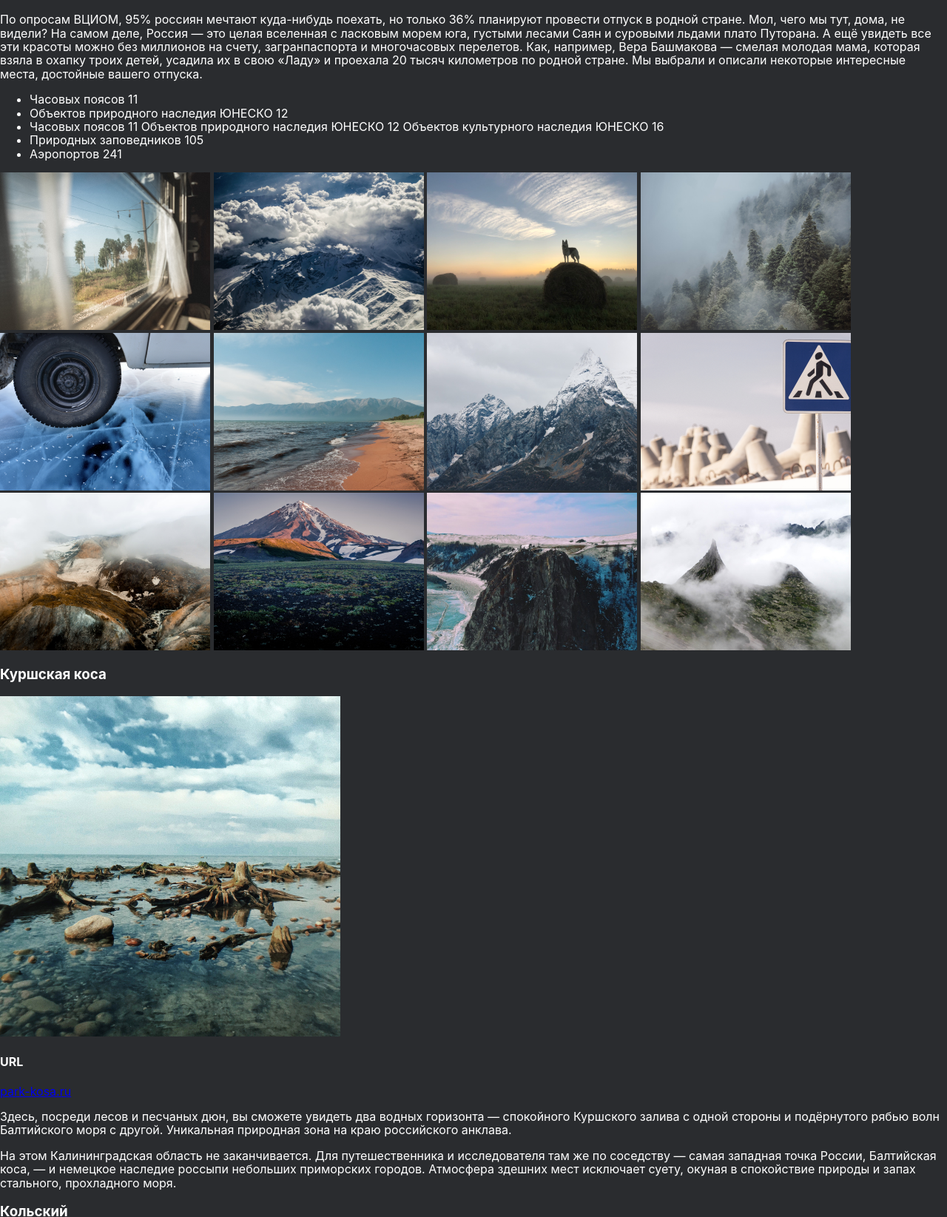
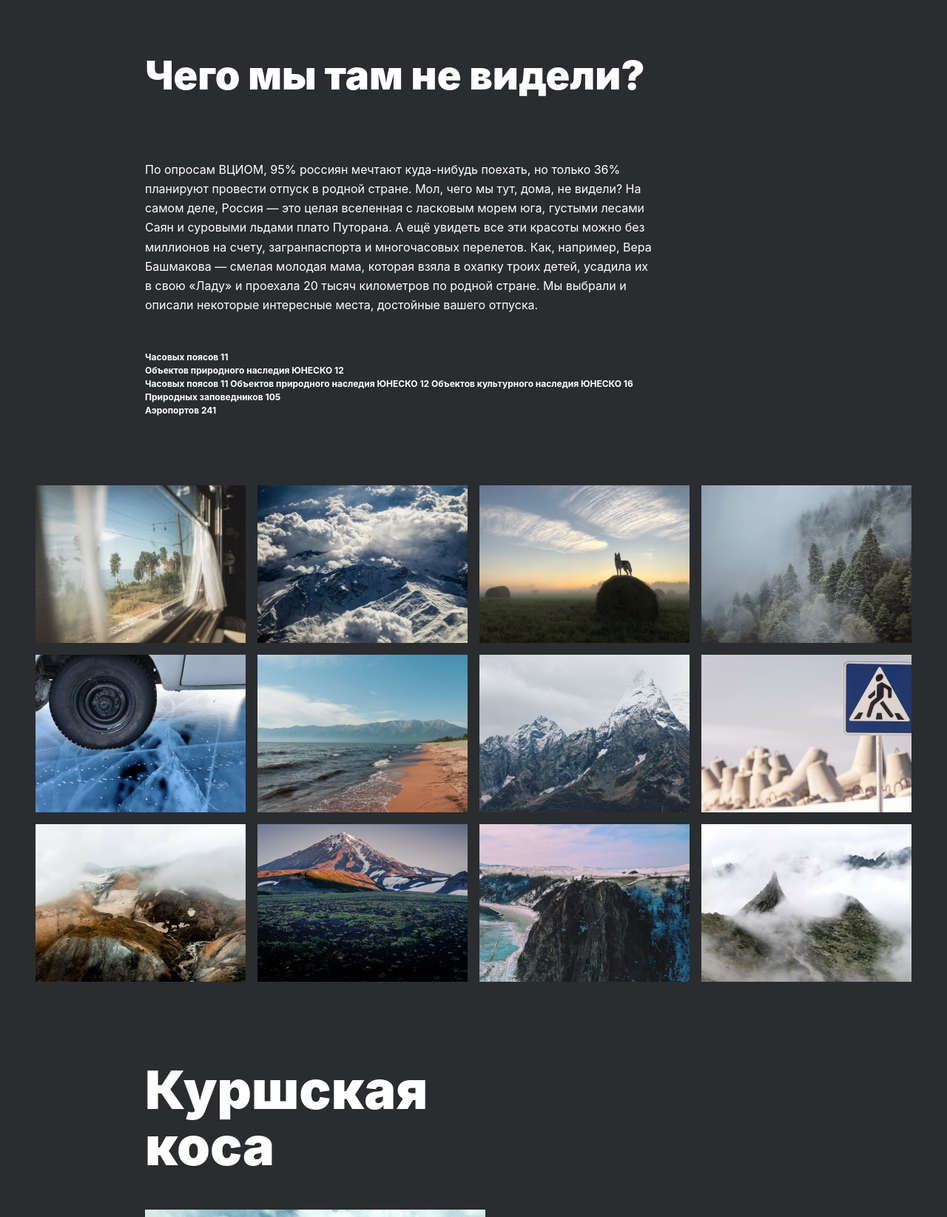
Before and after one commit to Refrkehl/Travel-to-Russia, a plain HTML site: page index.html in a window 1280 px wide. Shown: the part 1155-2800 px from the top of the page at 74% size. Drawn offline with Linux system fonts and the light colour scheme.

Commit message:
исправлены некоторые недочеты в стилях, добавлены отступы

```diff
--- a/index.html
+++ b/index.html
@@ -9,8 +9,8 @@
 </head>
 
 
-<body>
-    <div class="page">
+<body class="page">
+    <div class="page-body">
         <header class="header">
             <img class="header__logo" src="images/logo/logo.svg" alt="Карта России (логотип)">
                 <a class="header__lang-ru header__lang-link" href="">Ru</a>
@@ -29,7 +29,7 @@
             </section>
 
             <section class="intro">
-                <h2 class="intro__title"></h2>
+                <h2 class="intro__title">Чего мы там не видели?</h2>
                 <p class="intro__text">По опросам ВЦИОМ, 95% россиян мечтают куда-нибудь поехать, но только 36% планируют провести отпуск в родной стране. Мол, чего мы тут, дома, не видели?
                     На самом деле, Россия — это целая вселенная с ласковым морем юга, густыми лесами Саян и суровыми льдами плато Путорана. А ещё увидеть все эти красоты можно без миллионов на счету,
                     загранпаспорта и многочасовых перелетов. Как, например, Вера Башмакова — смелая молодая мама, которая взяла в охапку троих детей, усадила их в свою «Ладу» и проехала 20 тысяч километров
@@ -66,11 +66,11 @@
                     <div class="place__website">
                         <h4 class="place__url-heading">URL</h4>
                         <a class="place__link" href="http://park-kosa.ru">park-kosa.ru</a>
+                    </div>
                         <p class="place__paragraph">Здесь, посреди лесов и песчаных дюн, вы сможете увидеть два водных горизонта — спокойного Куршского залива с одной стороны и подёрнутого рябью волн
                             Балтийского моря с другой. Уникальная природная зона на краю российского анклава.</p>
                         <p class="place__paragraph">На этом Калининградская область не заканчивается. Для путешественника и исследователя там же по соседству — самая западная точка России, Балтийская коса,
                              — и немецкое наследие россыпи небольших приморских городов. Атмосфера здешних мест исключает суету, окуная в спокойствие природы и запах стального, прохладного моря.</p>
-                    </div>
                 </div>
                 <div class="place">
                     <h3 class="title">Кольский</h3>
@@ -78,11 +78,11 @@
                     <div class="place__website">
                         <h4 class="place__url-heading">URL</h4>
                         <a class="place__link" href="https://yourshot.nationalgeographic.com/photos/?keywords=kolskiy">National Geographic</a>
+                    </div>
                         <p class="place__paragraph">Почти весь полуостров находится за Полярным кругом. Саамская тундра, от которой на юг —
                             тайга, а на север — Ледовитый океан, прикидывающийся Баренцевым морем.</p>
                         <p class="place__paragraph">Возможно, вы смотрели Звягинцева и даже слышали историю арктического фестиваля в Териберке. Возможно, слово «Хибины» не осталось под снегом школьных воспоминаний об уроках географии. Возможно, вы не интересовались пронизывающей земную кору сверхглубокой скважиной, а от апатитов вас давно накрывает апатия. Но ваша мечта увидеть северное сияние начинает сбываться с билетом
                             в Мурманск.</p>
-                    </div>
                 </div>
                 <div class="place">
                     <h3 class="title">Алтай</h3>
@@ -90,12 +90,12 @@
                     <div class="place__website">
                         <h4 class="place__url-heading">URL</h4>
                         <a class="place__link" href="https://www.facebook.com/vera.bashmakova/posts/10156011613718822">Facebook</a>
+                    </div>
                         <p class="place__paragraph">Алтай — одно из красивейших мест в России.
                             В первую очередь из-за гор: если ехать вдоль хребта, вы увидите склоны, усыпанные соснами, горные реки и озёра. А если вы откроете в автомобиле окна, сможете познакомиться с невидимым
                             чудом здешних мест — горным воздухом.</p>
                         <p class="place__paragraph">Климат на Алтае умеренный, поэтому ехать сюда лучше всего летом. Так вы увидите всё разнообразие местной флоры и фауны. По лесам Алтая бродят лоси, над хребтами
                             летают орлы, а на равнинах пасутся косули. И знаменитые манулы — тоже обитатели Алтайского края.</p>
-                    </div>
                 </div>
                 <div class="place">
                     <h3 class="title">Зимний Байкал</h3>
@@ -103,11 +103,11 @@
                     <div class="place__website">
                         <h4 class="place__url-heading">URL</h4>
                         <a class="place__link" href="https://vk.com/baikalmile">https://vk.com/baikalmile</a>
+                    </div>
                         <p class="place__paragraph">Всем известен Байкал как крупнейшее озеро
                             в мире. Многие также знают, что это самый большой источник пресной воды и одно из красивейших мест в России.</p>
                         <p class="place__paragraph">Конечно, это всё так. Но Байкал ещё идеальное место для соревнований по скийорингу. Это такой вид спорта, когда лыжник привязывает себя
                             к мотоциклу, и тандем старается развить как можно бóльшую скорость на льду. В марте 2019 года на фестивале «Байкальская миля» был поставлен мировой рекорд — 197.011 км/ч.</p>
-                    </div>
                 </div>
                 <div class="place">
                     <h3 class="title">Карелия</h3>
@@ -115,18 +115,18 @@
                     <div class="place__website">
                         <h4 class="place__url-heading">URL</h4>
                         <a class="place__link" href="http://vodlozero.ru">http://vodlozero.ru/</a>
+                    </div>
                         <p class="place__paragraph">Сибирь заканчивается не на Урале, а в Карелии: образующая тайгу сибирская лиственница не растёт западнее Водлозера. Зато здесь она вымахивает на 30 метров — леса карельских национальных парков из-за непроходимых болот никогда не знали топора. Некоторым соснам уже больше чем полтысячелетия. Прикоснитесь к живому существу, видевшему солнце раньше, чем увидал его Иван Грозный.
                             В девственном лесу на сотню километров не встретишь тропы. А на редких тропинках деревья
                             в паре метров от земли помечены медвежьими когтями. Чтобы все знали, кто тут хозяин.</p>
-                    </div>
                 </div>
             </section>
 
             <section class="cover">
-                <h2 class="cover__title title">До Байкала «на собаках»</h2>
-                <h3 class="cover__subtitle">По мотивам учебной темы о Транссибе — путешествие от столицы до Байкала на электричках.</h3>
-                <img class="cover__overlay" src="images/cover/cover__overlay.png" alt="">
-                <img class="cover__background" src="images/cover/cover__background.png" alt="">
+                <a class="cover__background" href="https://stampsy.com/na-elektrichkakh-do-baikala">
+                   <h2 class="cover__title title">До Байкала «на собаках»</h2>
+                   <h3 class="cover__subtitle">По мотивам учебной темы о Транссибе — путешествие от столицы до Байкала на электричках.</h3>
+                </a>
             </section>
         </main>
 
--- a/styles/index.css
+++ b/styles/index.css
@@ -7,8 +7,13 @@
     box-sizing: border-box;
 }
 
+
 .page {
     background-color: var(--basic-dark);
+}
+
+
+.page-body {
     color:var(--basic-light);
     margin: 0 auto;
     padding: 0;
@@ -19,12 +24,11 @@
     position: relative;
     min-width: 1280px;
     width: 1280px;
-    font-family: 'Inter'
+    font-family: 'Inter';
 }
 
 .header {
-    background-color: var(--basic-dark);
-    /*position: absolute; */
+   /*position: absolute; */
     margin: 0;
     left: 48px;
     top: 28px;
@@ -76,10 +80,10 @@
     width: 29px;
     top: 46px;
     right: 48px;
+    text-decoration-line: none;
 }
 
 .content {
-    background-color: var(--basic-dark);
     margin: 0;
     margin: 0 auto;
     padding: 0;
@@ -87,10 +91,10 @@
 
 
 .lead {
-    background-color: var(--basic-dark);
     /*position: absolute;*/
     width: 984px;
     margin: 0 auto;
+    margin-bottom: 92px;
 }
 
 .lead__title {
@@ -129,11 +133,18 @@
     color: var(--basic-light);
 }
 
+.lead__image-container {
+    margin: 0;
+    margin: 0 auto;
+    padding: 0;
+}
+
 .lead__image {
     /*position: absolute;*/
     width: 984px;
     height: 615px;
     margin: 0;
+    margin: 0 auto;
     padding: 0;
 }
 
@@ -150,22 +161,33 @@
     text-transform: uppercase;
 }
 
-/*
+
 
 .intro {
-    background-color: var(--basic-dark);
-    position: absolute;
+    /*position: absolute;*/
     width: 690px;
+    margin: 0;
+    margin-left: 148px;
+    margin-bottom: 92px;
+    padding: 0;
+
 }
 
 .intro__title {
-    position: absolute;
+    /*position: absolute;*/
     width: 690px;
+    font-weight: 900;
+    font-size: 54px;
+    line-height: 58px;
+    padding: 0px;
+    padding-bottom: 40px;
 }
 
 .intro__text {
-    position: absolute;
+    /*position: absolute;*/
     width: 690px;
+    padding: 0;
+    padding-bottom: 33px;
 
     font-style: normal;
     font-weight: 400;
@@ -174,7 +196,7 @@
 }
 
 .intro__list {
-    position: absolute;
+    /*position: absolute;*/
     width: 690px;
     height: 90px;
 
@@ -189,42 +211,50 @@
 
 
 .photo-grid {
-    background-color: var(--basic-dark);
-    position: absolute;
+    /*position: absolute; */
+    margin: 0;
+    margin: 0 auto;
+    margin-bottom: 92px;
+    padding: 0;
     width: 1184px;
-   /* display: grid;
+    display: grid;
     grid-template-columns: 1fr 1fr 1fr 1fr;
-    place-items: center;*/ /*
+    place-items: center;
 }
 
 .photo-grid__item {
-    position: absolute;
+    /*position: absolute;*/
     width: 284px;
     height: 213px;
+    margin-right: 16px;
+    margin-bottom: 16px;
 }
 
 
+
 .places {
-    background-color: var(--basic-dark);
-    position: absolute;
+   /*position: absolute;*/
     padding: 0;
     margin: 0;
     width: 984px;
-    display: flex;
-    flex-direction: column;
+    margin-left: 148px;
 }
 
 .place {
-    position: absolute;
+   /* position: absolute;*/
     margin: 0;
     padding: 0;
     margin: 0 auto;
     width: 984px;
 }
 
-.place__title {
-    position: absolute;
+
+.title {
+   /*position: absolute;*/
     width: 460px;
+    margin: 0;
+    padding: 0;
+    padding-bottom: 48px;
 
     font-family: 'Inter';
     font-style: normal;
@@ -233,19 +263,22 @@
     line-height: 76px;
 }
 
-.place_image {
-    position: absolute;
+.place__image {
+    /*position: absolute;*/
     width: 460px;
     height: 460px;
 }
 
 .place__website {
-    position: absolute;
-    width: 456px;
+    /*position: absolute;*/
+    width: 484px;
+    padding: 0;
+    margin: 0;
+    margin-bottom: 48px;
 }
 
 .place__url-heading {
-    position: absolute;
+   /* position: absolute;*/
     width: 456px;
 
     font-family: 'Inter';
@@ -253,12 +286,15 @@
     font-weight: 400;
     font-size: 12px;
     line-height: 170%;
+    padding: 0;
+    margin: 0;
+    padding-bottom: 12px;
 
     letter-spacing: 2px;
 }
 
 .place__link {
-    position: absolute;
+    /*position: absolute;*/
     width: 456px;
 
     font-family: 'Inter';
@@ -266,16 +302,17 @@
     font-weight: 400;
     font-size: 18px;
     line-height: 22px;
-
+    color: var(--basic-light);
     text-decoration-line: underline;
 }
 
 .place__paragraph {
-    position: absolute;
+    /*position: absolute;*/
     width: 484px;
+    margin: 0;
+    padding: 0;
+    padding-bottom: 26px;
 
-    font-family: 'Inter';
-    font-style: normal;
     font-weight: 400;
     font-size: 18px;
     line-height: 163%;
@@ -283,29 +320,27 @@
 
 
 .cover {
-    background-color: var(--basic-dark);
-    position: absolute;
+   /* position: absolute; */
     width: 1184px;
     margin: 0;
     margin: 0 auto;
+    margin-bottom: 92px;
     padding: 0;
 }
 
 .cover__title {
-    position: absolute;
+    /*position: absolute;*/
     width: 560px;
+    height: 152px;
     margin: 0 auto;
 
     font-style: normal;
-    font-weight: 900;
-    font-size: 72px;
-    line-height: 76px;
-
     text-align: center;
+    z-index: 10;
 }
 
 .cover__subtitle {
-    position: absolute;
+    /*position: absolute;*/
     width: 360px;
     margin: 0 auto;
 
@@ -313,12 +348,12 @@
     font-weight: 400;
     font-size: 18px;
     line-height: 22px;
-
     text-align: center;
+    z-index: 10;
 }
 
 .cover__overlay {
-    position: absolute;
+   /* position: absolute; */
     width: 1184px;
     height: 740px;
 
@@ -327,40 +362,53 @@
 }
 
 .cover__background {
-    position: absolute;
+    /*position: absolute;*/
     width: 1184px;
     height: 740px;
+    position: relative;
+    display: flex;
+    flex-direction: column;
+    z-index: 1;
+    justify-content: center;
+    background-image: url(../images/cover/cover__background.png);
+    text-decoration: none;
+    color: var(--basic-light);
 }
 
 
 .footer {
-    background-color: var(--basic-dark);
-    position: absolute;
-    margin: 0;
-    padding: 0;
+   /* position: absolute;*/
+   /* padding: 0 3rem 1.5rem; */
+    margin: 0 auto;
     width: 1184px;
-    height: 18px;
     display: flex;
     flex-flow: row;
+    justify-content: space-between;
+    padding-bottom: 24px;
 }
 
 .footer__links {
-    position: absolute;
-
+    margin: 0;
+    padding: 0;
+    display: flex;
+    flex-direction: row;
+    flex-wrap: wrap;
     font-style: normal;
     font-weight: 400;
     font-size: 16px;
     line-height: 18px;
 }
 
+.footer__link {
+    margin: 0 1.125rem 0 0;
+    text-decoration: none;
+    color: var(--basic-light);
+}
+
 .footer__copyright {
-    position: absolute;
-
-    font-family: 'Inter';
-    font-style: normal;
+    margin:0;
     font-weight: 400;
     font-size: 14px;
     line-height: 16px;
-
     text-align: right;
-}                                     */
+}
```
Also changed, not shown: inter/Inter-Black.ttf (added), inter/Inter-Black.woff (added), inter/Inter-Black.woff2 (added), inter/Inter-Bold.ttf (added), inter/Inter-Bold.woff (added), inter/Inter-Bold.woff2 (added), inter/Inter-Regular.ttf (added), inter/Inter-Regular.woff (added), inter/Inter-Regular.woff2 (added).
